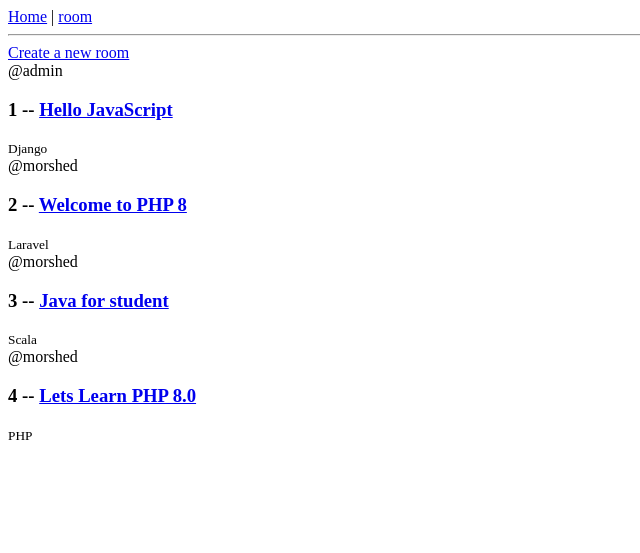
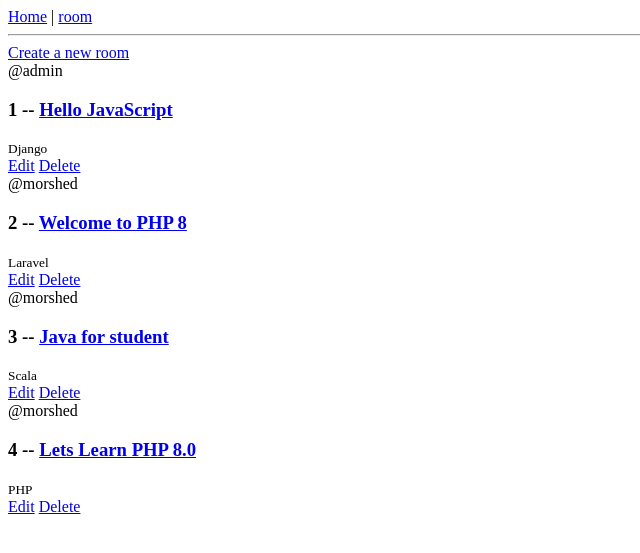
Before and after one commit to theMorshed/django_studybuddy, a Django app: page / in a window 1280 px wide. Shown: the top 553 px of the page, without its empty margins (0-640 px from the left). Run offline with Django 4.2, Linux system fonts and the light colour scheme; data comes from the database, SQL or seed files in the repository; both versions use the stored data as it was after the commit.

Commit message:
room update, room delete function implemented

```diff
--- a/base/templates/base/home.html
+++ b/base/templates/base/home.html
@@ -7,5 +7,9 @@
             <h3>{{ room.id }} -- <a href="{% url 'room' room.id %}">{{ room.name }}</a></h3>
             <small>{{ room.topic }}</small>
         </div>
+        <div class="action">
+            <a href="{% url 'edit_room' room.id %}">Edit</a>
+            <a href="{% url 'delete_room' room.id %}">Delete</a>
+        </div>
     {% endfor %}
 {% endblock content %}
--- a/base/urls.py
+++ b/base/urls.py
@@ -1,9 +1,11 @@
 from django.urls import path
-from base.views import home, room, single_room, create_room
+from base.views import home, room, single_room, create_room, edit_room, delete_room
 
 urlpatterns = [
     path('', home, name='home'),
     path('room/', room),
     path('room/<str:pk>/', single_room, name='room'),
     path('create_room/', create_room, name='create_room'),
+    path('edit_room/<int:pk>/', edit_room, name='edit_room'),
+    path('delete_room/<int:pk>/', delete_room, name='delete_room'),
 ]
--- a/base/views.py
+++ b/base/views.py
@@ -25,3 +25,21 @@
 
     context = {'form': form}
     return render(request, 'base/create_room.html', context)
+
+def edit_room(request, pk):
+    room = Room.objects.get(id = pk)
+    if request.method == 'POST':
+        form = RoomForm(request.POST, instance=room)
+        if form.is_valid():
+            form.save()
+            return redirect('home')
+    form = RoomForm(instance = room)
+    context = {'form': form}
+    return render(request, 'base/edit_room.html', context)
+
+def delete_room(request, pk):
+    room = Room.objects.get(id = pk)
+    if request.method == 'POST':
+        room.delete()
+        return redirect('home')
+    return render(request, 'base/delete_room.html')
```
Also changed, not shown: base/templates/base/delete_room.html (added, +8 -0 lines), base/templates/base/edit_room.html (added, +8 -0 lines), db.sqlite3.
